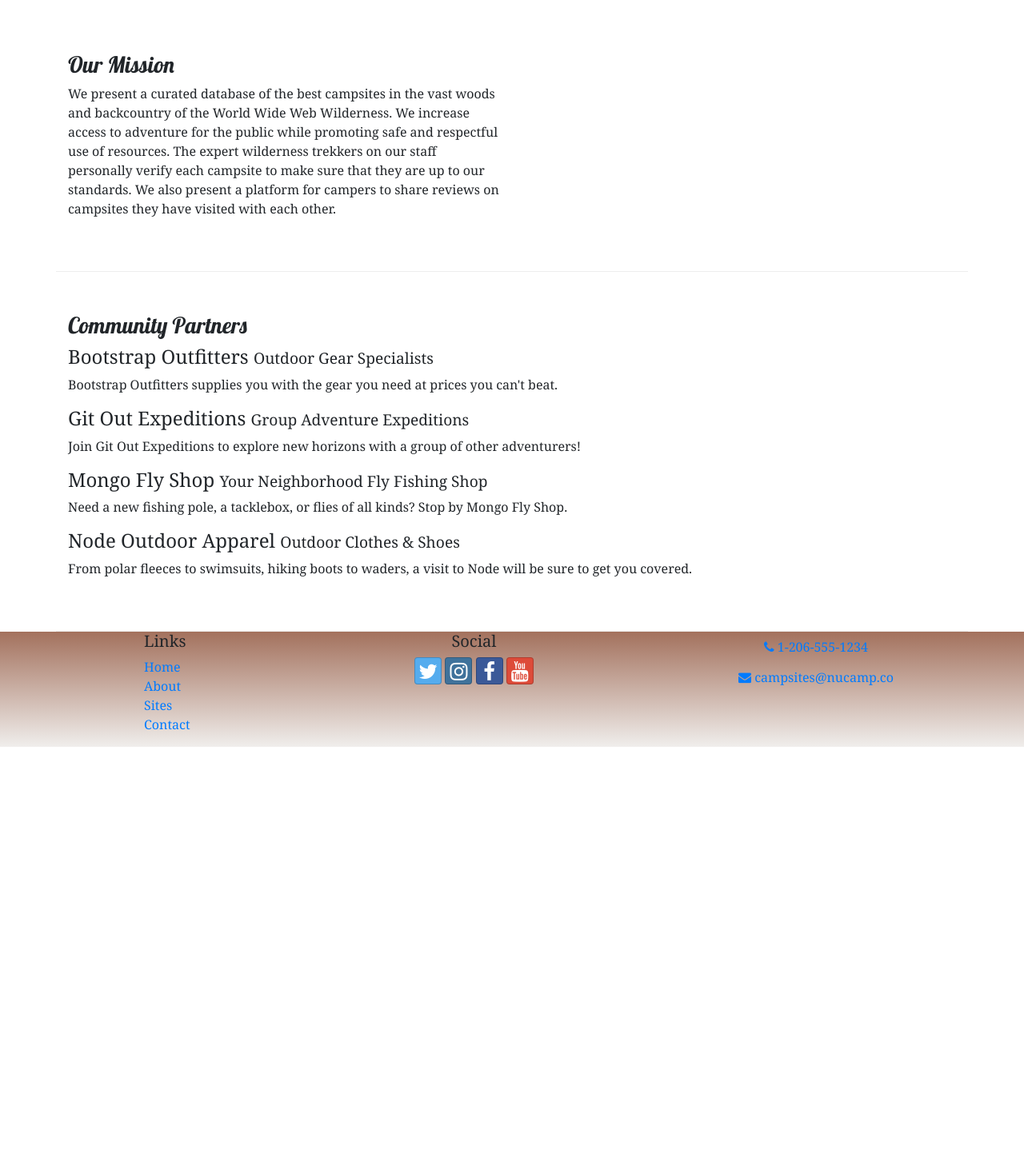
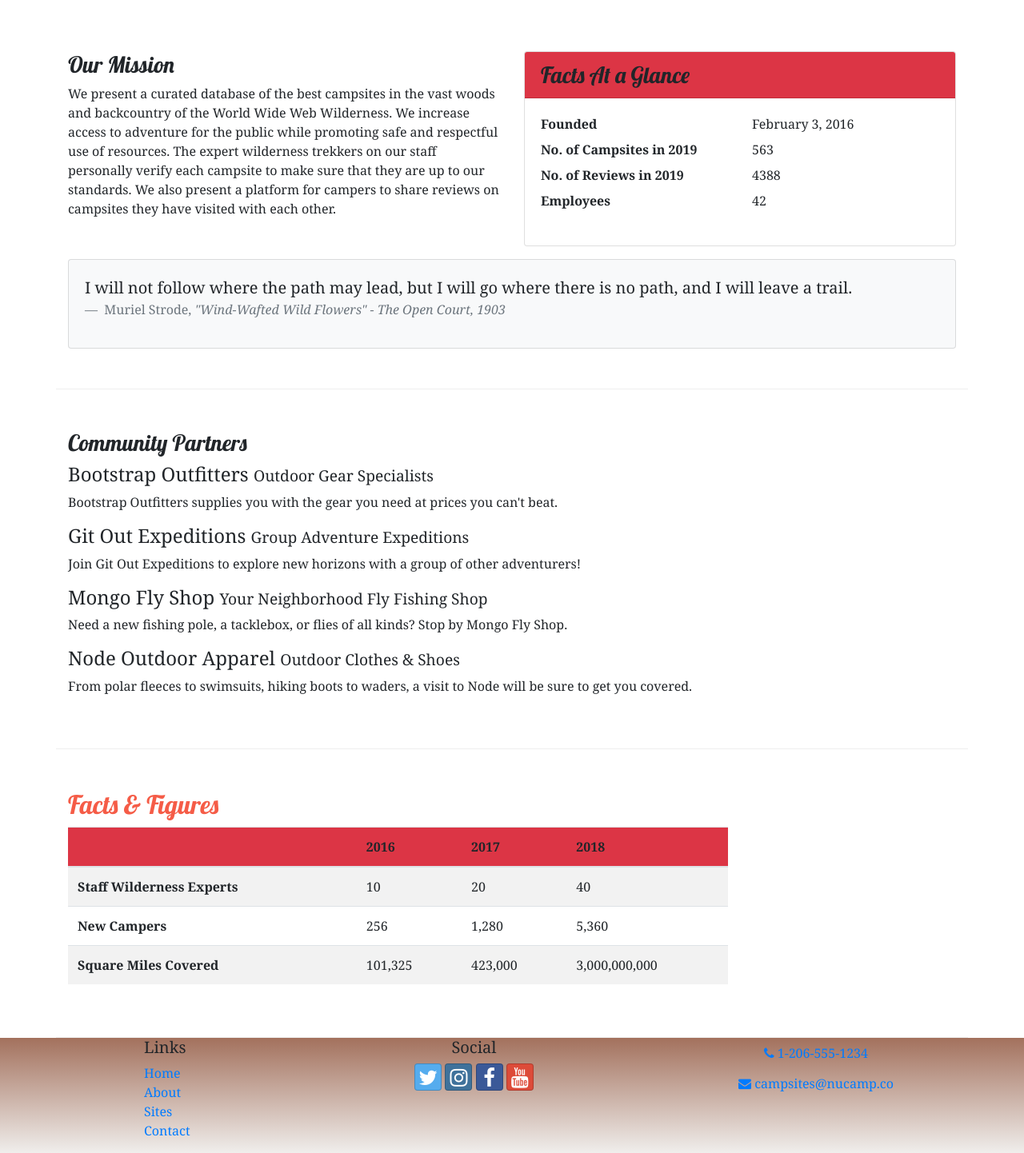
Before and after one commit to Brian-Ware/git-test, a website: page aboutus.html in a window 1280 px wide. Shown: the part 340-1782 px from the top of the page at 80% size. Before the commit the page ends 1274 px from the top, so only its background shows below. Drawn offline with nearby package versions, Linux system fonts and the light colour scheme.

Commit message:
Tables and Cards

```diff
--- a/aboutus.html
+++ b/aboutus.html
@@ -35,12 +35,14 @@
             </button>
             <div class="collapse navbar-collapse" id="nucampNavbar">
                 <ul class="navbar-nav">
-                    <li class="nav-item"> <a class="nav-link" href="./index.html"> <i class="fa fa-home fa-lg"></i> Home</a>
+                    <li class="nav-item"> <a class="nav-link" href="./index.html"> <i class="fa fa-home fa-lg"></i>
+                            Home</a>
                     </li>
                     <li class="nav-item active"> <a class="nav-link" href="#"> <i class="fa fa-info fa-lg"></i>
                             About</a></li>
                     <li class="nav-item"> <a class="nav-link" href="#"> <i class="fa fa-list fa-lg"></i> Sites</a></li>
-                    <li class="nav-item"> <a class="nav-link" href="./contactus.html"> <i class="fa fa-address-card fa-lg"></i> Contact</a>
+                    <li class="nav-item"> <a class="nav-link" href="./contactus.html"> <i
+                                class="fa fa-address-card fa-lg"></i> Contact</a>
                     </li>
 
                 </ul>
@@ -68,6 +70,36 @@
                     campsite to make sure that they are up to our standards. We also present a platform for campers to
                     share reviews on campsites they have visited with each other.</p>
             </div>
+            <div class="col-sm-6">
+                <div class="card">
+                    <h3 class="card-header bg-danger text-">Facts At a Glance</h3>
+                    <div class="card-body">
+                        <dl class="row">
+                            <dt class="col-6">Founded</dt>
+                            <dd class="col-6">February 3, 2016</dd>
+                            <dt class="col-6">No. of Campsites in 2019</dt>
+                            <dd class="col-6">563</dd>
+                            <dt class="col-6">No. of Reviews in 2019</dt>
+                            <dd class="col-6">4388</dd>
+                            <dt class="col-6">Employees</dt>
+                            <dd class="col-6">42</dd>
+                        </dl>
+                    </div>
+                </div>
+            </div>
+            <div class="col">
+                <div class="card bg-light mt-3">
+                    <blockquote class="blockquote card-body">
+                      <p class="mb-0">I will not follow where the path may lead, but I will go where there is no path, and I will leave a trail.</p>
+                      <footer class="blockquote-footer"> Muriel Strode,
+                          <cite title="Source Title">"Wind-Wafted Wild Flowers" -
+                              The Open Court, 1903
+                          </cite>
+
+                      </footer>
+                    </blockquote>
+                </div>
+            </div>
         </div>
 
         <div class="row row-content">
@@ -87,9 +119,51 @@
                     will be sure to get you covered.</p>
             </div>
         </div>
+
+       <div class="row row-content">
+           <div class="col-sm-9">
+               <h2>Facts &amp; Figures</h2>
+               <div class="tabel-responsive">
+                   <table class="table table-striped">
+                       <thead>
+                           <tr class="bg-danger text-">
+                               <th></th>
+                               <th>2016</th>
+                               <th>2017</th>
+                               <th>2018</th>
+
+                           </tr>
+                       </thead>
+                       <tbody class="table-body">
+                           <tr>
+                               <th>Staff Wilderness Experts</th>
+                               <td>10</td>
+                               <td>20</td>
+                               <td>40</td>
+                           </tr>
+                           <tr>
+                               <th>New Campers</th>
+                               <td>256</td>
+                               <td>1,280</td>
+                               <td>5,360</td>
+                           </tr>
+                           <tr>
+                               <th>Square Miles Covered</th>
+                               <td>101,325</td>
+                               <td>423,000</td>
+                               <td>3,000,000,000</td>
+                           </tr>
+
+                       </tbody>
+                   </table>
+               </div>
+           </div>
        </div>
 
-    <footer>
+
+    </div>
+
+    <footer class="site-footer">
         <div class="container">
             <div class="row">
                 <div class="col-4 col-sm-2 offset-1">
@@ -103,15 +177,21 @@
                 </div>
                 <div class="col-6 col-sm-5 text-center">
                     <h5>Social</h5>
-                    <a class="btn btn-social-icon btn-twitter" href="http://twitter.com/"><i class="fa fa-twitter"></i></a>
-                    <a class="btn btn-social-icon btn-instagram" href="http://instagram.com/"><i class="fa fa-instagram"></i></a>
-                    <a class="btn btn-social-icon btn-facebook" href="http://facebook.com/"><i class="fa fa-facebook"></i></a>
-                    <a class="btn btn-social-icon btn-google" href="http://youtube.com/"><i class="fa fa-youtube"></i></a>
+                    <a class="btn btn-social-icon btn-twitter" href="http://twitter.com/"><i
+                            class="fa fa-twitter"></i></a>
+                    <a class="btn btn-social-icon btn-instagram" href="http://instagram.com/"><i
+                            class="fa fa-instagram"></i></a>
+                    <a class="btn btn-social-icon btn-facebook" href="http://facebook.com/"><i
+                            class="fa fa-facebook"></i></a>
+                    <a class="btn btn-social-icon btn-google" href="http://youtube.com/"><i
+                            class="fa fa-youtube"></i></a>
 
                 </div>
                 <div class="col-sm-4 text-center">
-                    <a role="button" class="btn btn-link" href="tel:12065551234" > <i class="fa fa-phone"></i> 1-206-555-1234</a><br>
-                   <a role="button" class="btn btn-link" href="mailto:campsite@nucamp.co" >  <i class="fa fa-envelope text-primary"></i> campsites@nucamp.co</a>
+                    <a role="button" class="btn btn-link" href="tel:12065551234"> <i class="fa fa-phone"></i>
+                        1-206-555-1234</a><br>
+                    <a role="button" class="btn btn-link" href="mailto:campsite@nucamp.co"> <i
+                            class="fa fa-envelope text-primary"></i> campsites@nucamp.co</a>
                 </div>
             </div>
         </div>
--- a/css/syles.css
+++ b/css/syles.css
@@ -14,7 +14,7 @@ header h2{
     color:#6b6d6e ;
 }
 
-footer{
+.site-footer{
     background-image: linear-gradient(#a3715d, #f0eeec);
 }
 
```
Also changed, not shown: contactus.html (+1 -1 lines), index.html (+1 -1 lines). Lines whose indentation alone changed are shown as unchanged.
